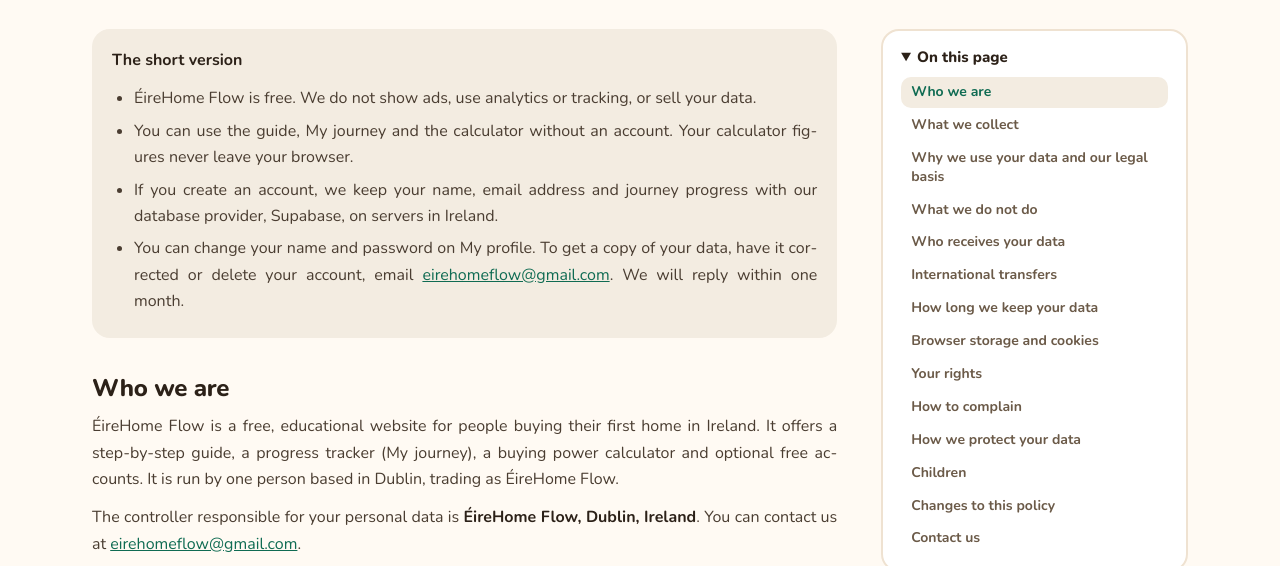
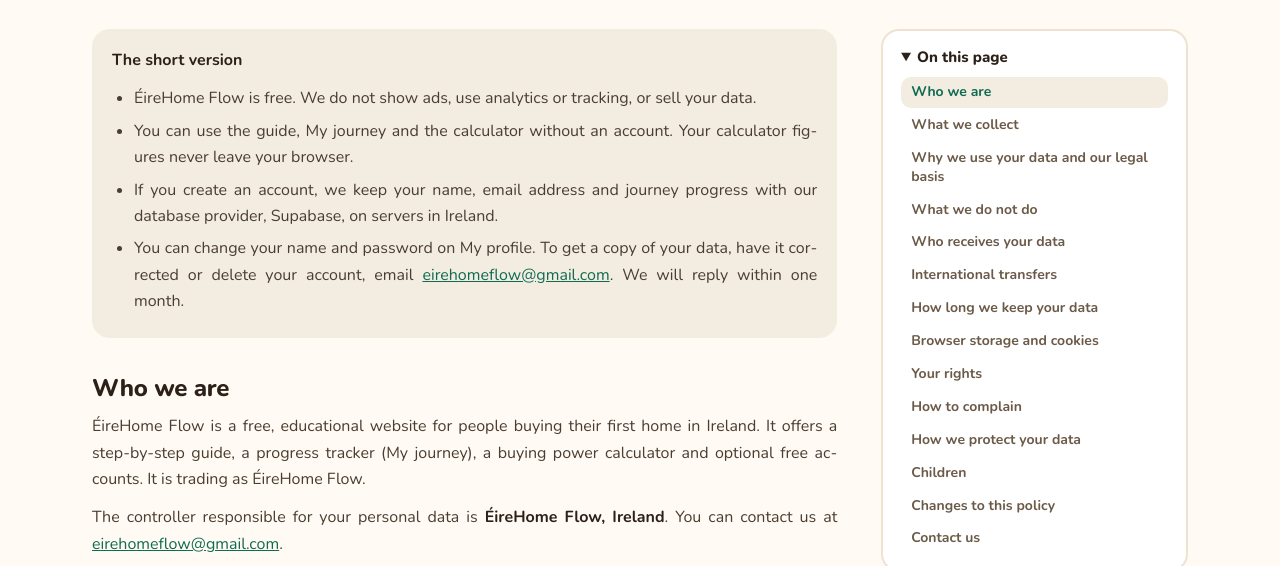
Before and after one commit to CodeByBrigido/EireHomeFlow, a website: page docs/privacy.html in a window 1280 px wide. Shown: the part 212-778 px from the top of the page. Drawn offline with nearby package versions, Linux system fonts and the light colour scheme.

Commit message:
Update privacy policy and footer branding
Removed location details from the description of ÉireHome Flow and updated the footer branding.

```diff
--- a/docs/privacy.html
+++ b/docs/privacy.html
@@ -53,8 +53,8 @@
       </div>
 
       <h2>Who we are</h2>
-      <p>ÉireHome Flow is a free, educational website for people buying their first home in Ireland. It offers a step-by-step guide, a progress tracker (My journey), a buying power calculator and optional free accounts. It is run by one person based in Dublin, trading as ÉireHome Flow.</p>
-      <p>The controller responsible for your personal data is <strong>ÉireHome Flow, Dublin, Ireland</strong>.<!-- TODO: add the operator's full legal name and postal address --> You can contact us at <a href="mailto:eirehomeflow@gmail.com">eirehomeflow@gmail.com</a>.</p>
+      <p>ÉireHome Flow is a free, educational website for people buying their first home in Ireland. It offers a step-by-step guide, a progress tracker (My journey), a buying power calculator and optional free accounts. It is trading as ÉireHome Flow.</p>
+      <p>The controller responsible for your personal data is <strong>ÉireHome Flow, Ireland</strong>.<!-- TODO: add the operator's full legal name and postal address --> You can contact us at <a href="mailto:eirehomeflow@gmail.com">eirehomeflow@gmail.com</a>.</p>
       <p>In this policy, "we", "us" and "our" mean ÉireHome Flow. "You" means anyone who visits the site or has an account.</p>
       <p>This policy explains what personal data we handle, why we handle it, who else receives it and what rights you have. It is written to meet the General Data Protection Regulation (GDPR), the Data Protection Act 2018 and the Irish ePrivacy Regulations (S.I. No. 336 of 2011). Please read it together with our <a href="terms.html">Terms of use</a>.</p>
 
@@ -233,7 +233,7 @@
   <!-- include partials/footer.html: edit that file, then run npm run partials -->
   <footer class="site-footer">
     <div class="site-footer__inner">
-      <span class="site-footer__brand">ÉireHome Flow, Dublin</span>
+      <span class="site-footer__brand">ÉireHome Flow</span>
       <span>Educational content. Not regulated financial advice.</span>
       <nav class="site-footer__links" aria-label="Legal">
         <a href="privacy.html">Privacy Policy</a>
```
